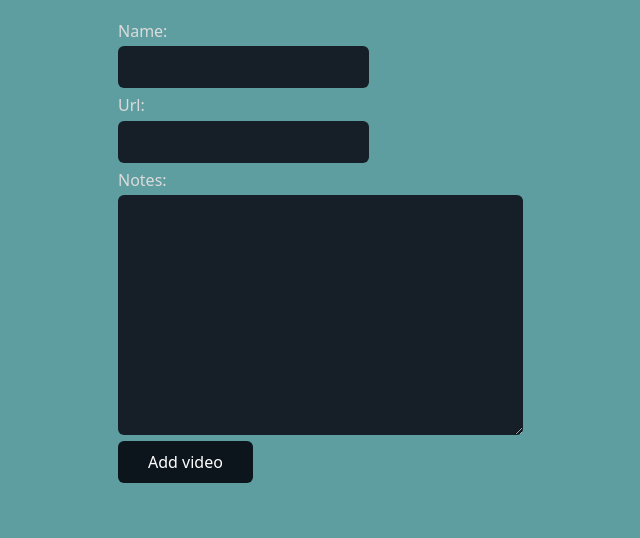
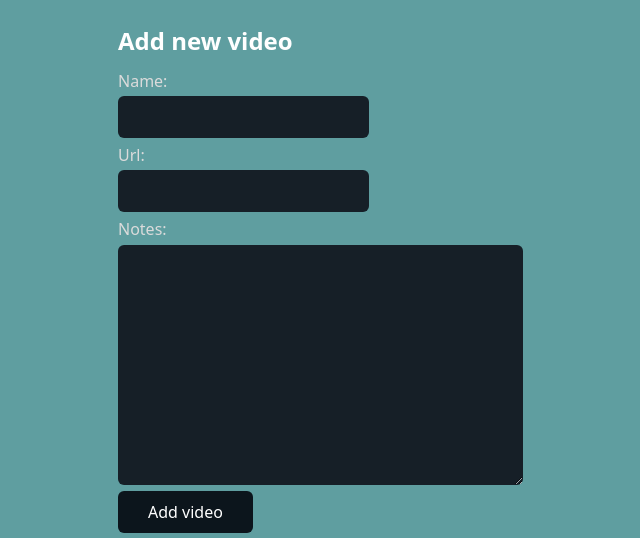
Before and after one commit to sf7293gv/Django-video_collector, a Django app: page /add in a window 1280 px wide. Shown: the top 538 px of the page, without its empty margins (122-762 px from the left). Run offline with Django 3.2, Linux system fonts and the light colour scheme.

Commit message:
added a header in add.html

```diff
--- a/video_collection/templates/video_collection/add.html
+++ b/video_collection/templates/video_collection/add.html
@@ -1,5 +1,7 @@
 {% extends 'video_collection/base.html' %}
 {% block content %}
+
+<h2>Add new video</h2>
 
 {% for message in messages %}
     <li>{{ message }}</li>
```
